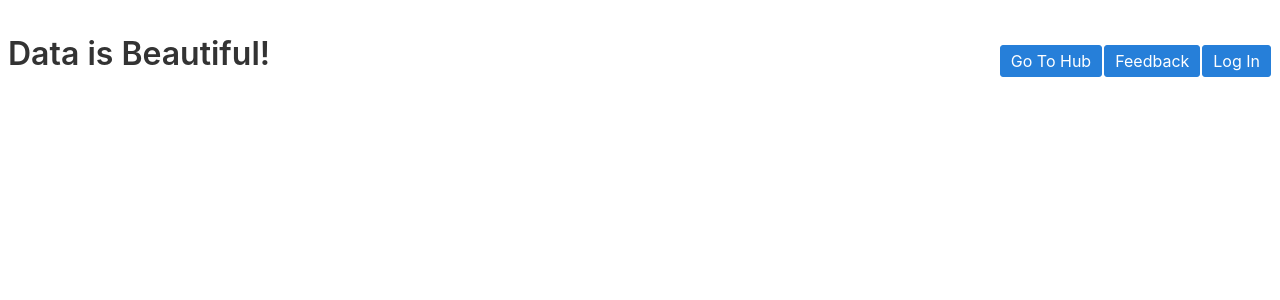
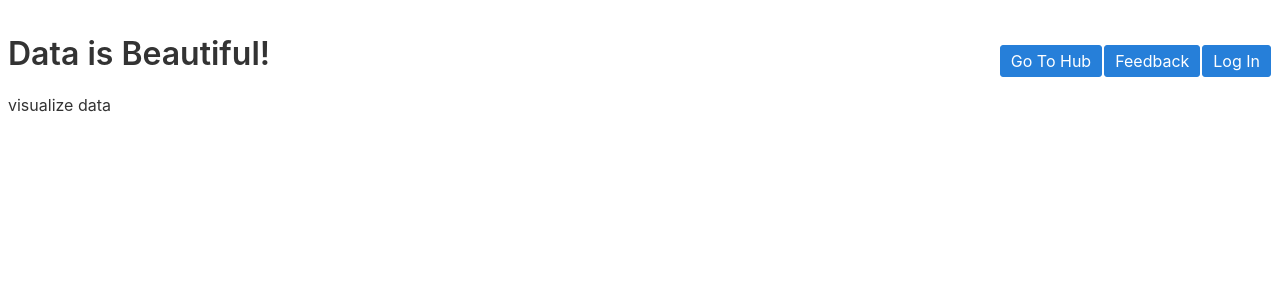
Before and after one commit to shaurya3shah/myFirstDjangoSite, a Django app: page /fun/beautifuldata in a window 1280 px wide. Shown: the top 300 px of the page. Run offline with Django 4.2, Linux system fonts and the light colour scheme; parts of the project's set-up code (start-up, migrations or seed data) failed here and were passed over.

Commit message:
data is beautiful

```diff
--- a/fun/templates/fun/beautifuldata.html
+++ b/fun/templates/fun/beautifuldata.html
@@ -7,4 +7,6 @@
 
     <p><h1>{{ welcome }}</h1></p>
 
+    <p> visualize data </p>
+
 {% endblock %}
```
